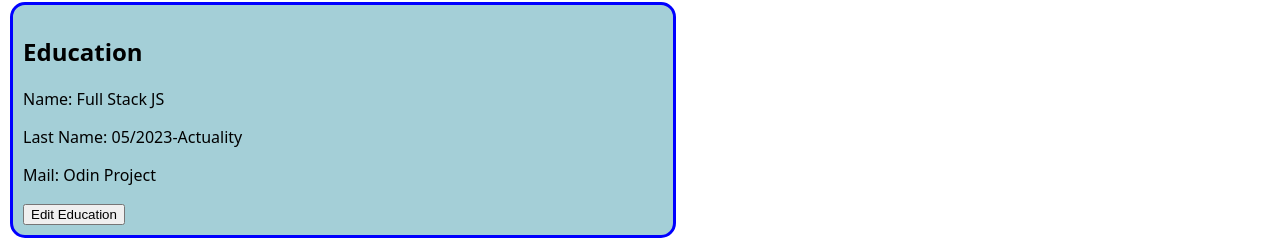
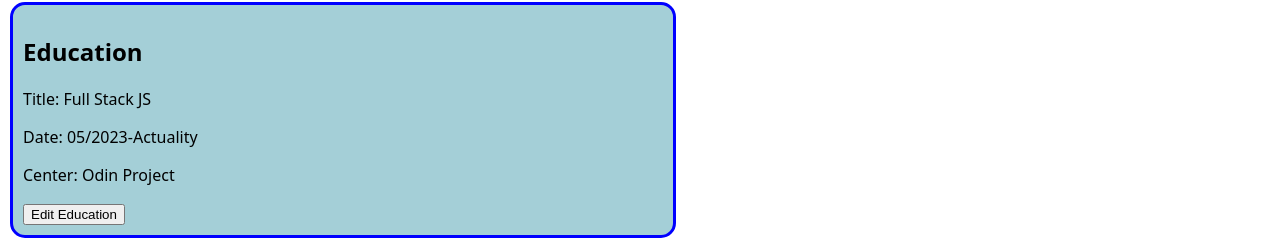
Before and after one commit to Jesusblan/cv-application-react, a React (Vite) app: page / in a window 1280 px wide. Shown: the part 392-632 px from the top of the page. Built offline with nearby package versions, Linux system fonts and the light colour scheme.

Commit message:
fixed a typo from copying info module to use as a template for education module

```diff
--- a/src/modules/Education.jsx
+++ b/src/modules/Education.jsx
@@ -67,9 +67,9 @@ function Education() {
   return (
     <div className="education">
       <h2>Education</h2>
-      <p>Name: {isData.title}</p>
-      <p>Last Name: {isData.startEnd}</p>
-      <p>Mail: {isData.center}</p>
+      <p>Title: {isData.title}</p>
+      <p>Date: {isData.startEnd}</p>
+      <p>Center: {isData.center}</p>
       <SetPopup />
     </div>
   );
```
